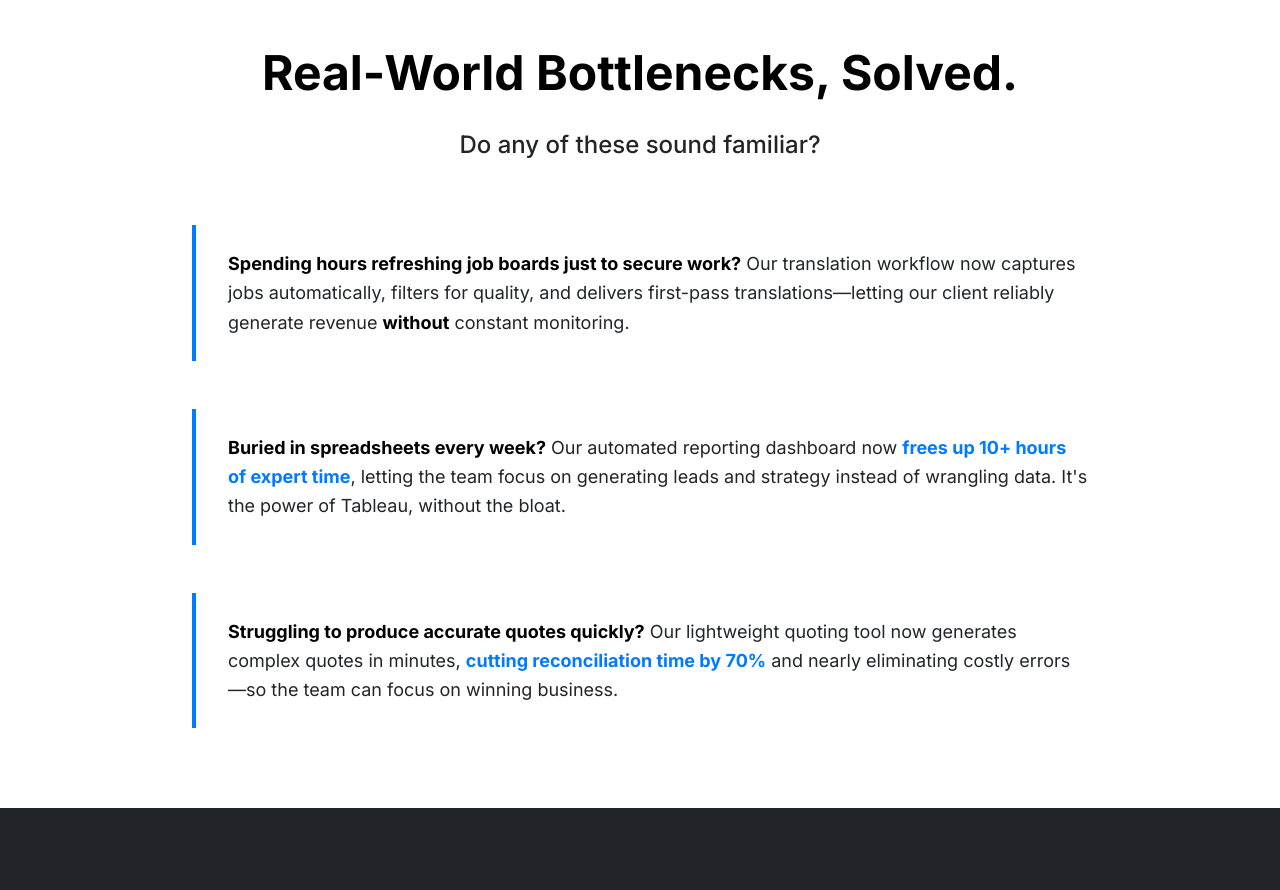
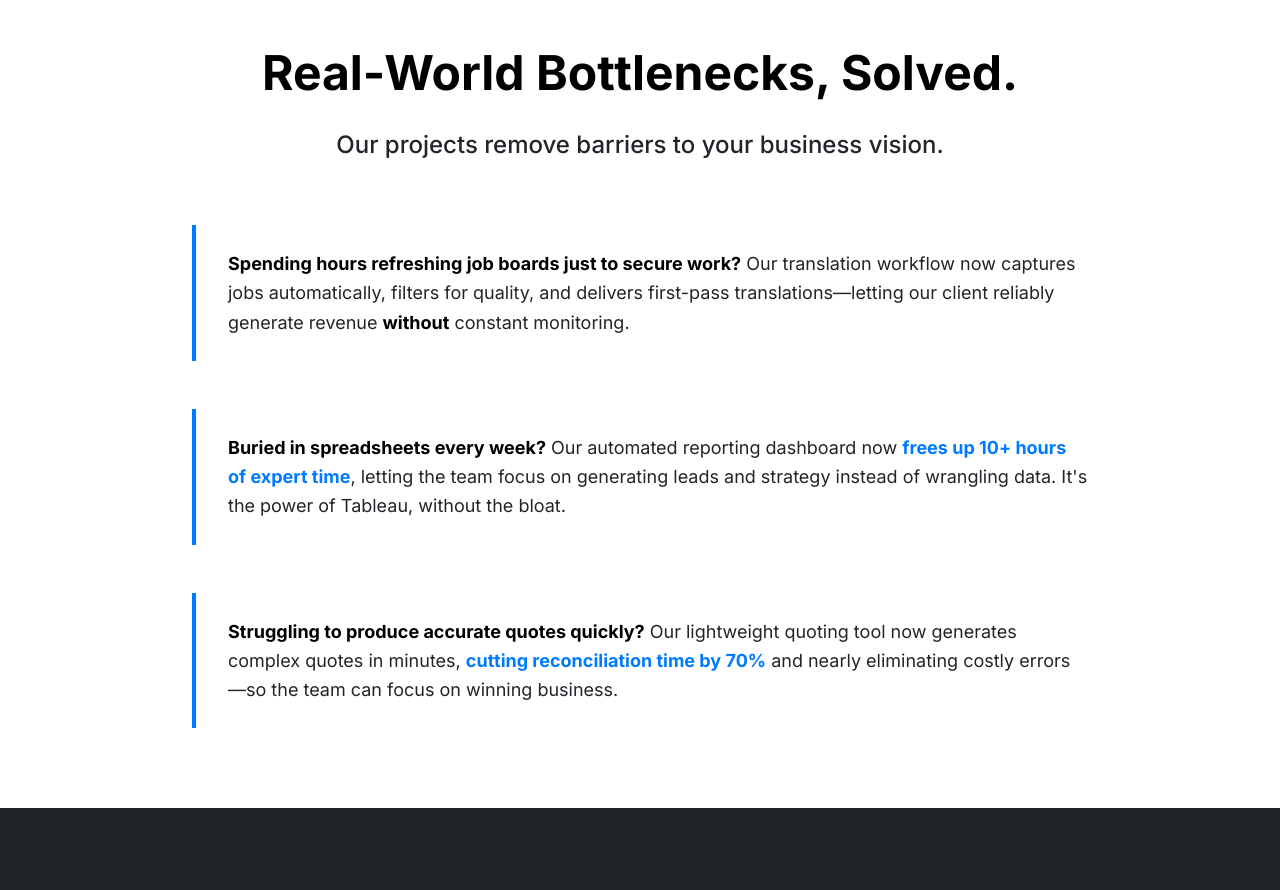
Before and after one commit to tdawe1/bridge-website-encore, a React (Vite) app: page / in a window 1280 px wide. Shown: the part 1120-2010 px from the top of the page. Built offline with nearby package versions, Linux system fonts and the light colour scheme.

Commit message:
Apply diff changes to Index.tsx
cgen-f7eb0372291a4853a5441b96b74f08fe

```diff
--- a/client/pages/Index.tsx
+++ b/client/pages/Index.tsx
@@ -96,7 +96,7 @@ export default function Index() {
             Real-World Bottlenecks, Solved.
           </h2>
           <p className="text-2xl text-body mb-16 font-medium">
-            Do any of these sound familiar?
+            Our projects remove barriers to your business vision.
           </p>
 
           <div className="space-y-12 text-left">
@@ -105,9 +105,9 @@ export default function Index() {
               <p className="text-lg text-body leading-relaxed">
                 <strong className="text-headline">
                   Spending hours refreshing job boards just to secure work?
-                </strong>{" "}
-                Our translation workflow now captures jobs automatically,
-                filters for quality, and delivers first-pass
+                </strong>
+                &nbsp;Our translation workflow now captures jobs
+                automatically, filters for quality, and delivers first-pass
                 translations—letting our client reliably generate revenue{" "}
                 <strong className="text-headline">without</strong> constant
                 monitoring.
```
